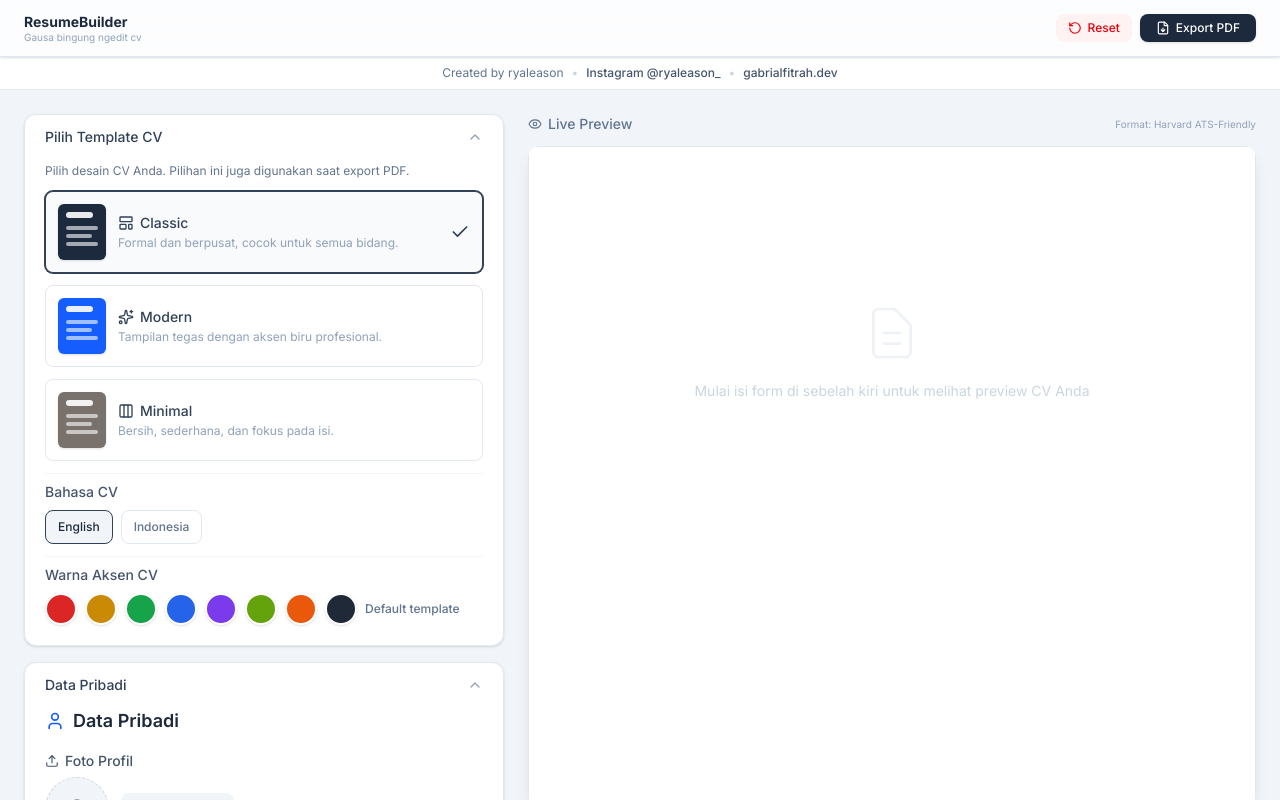
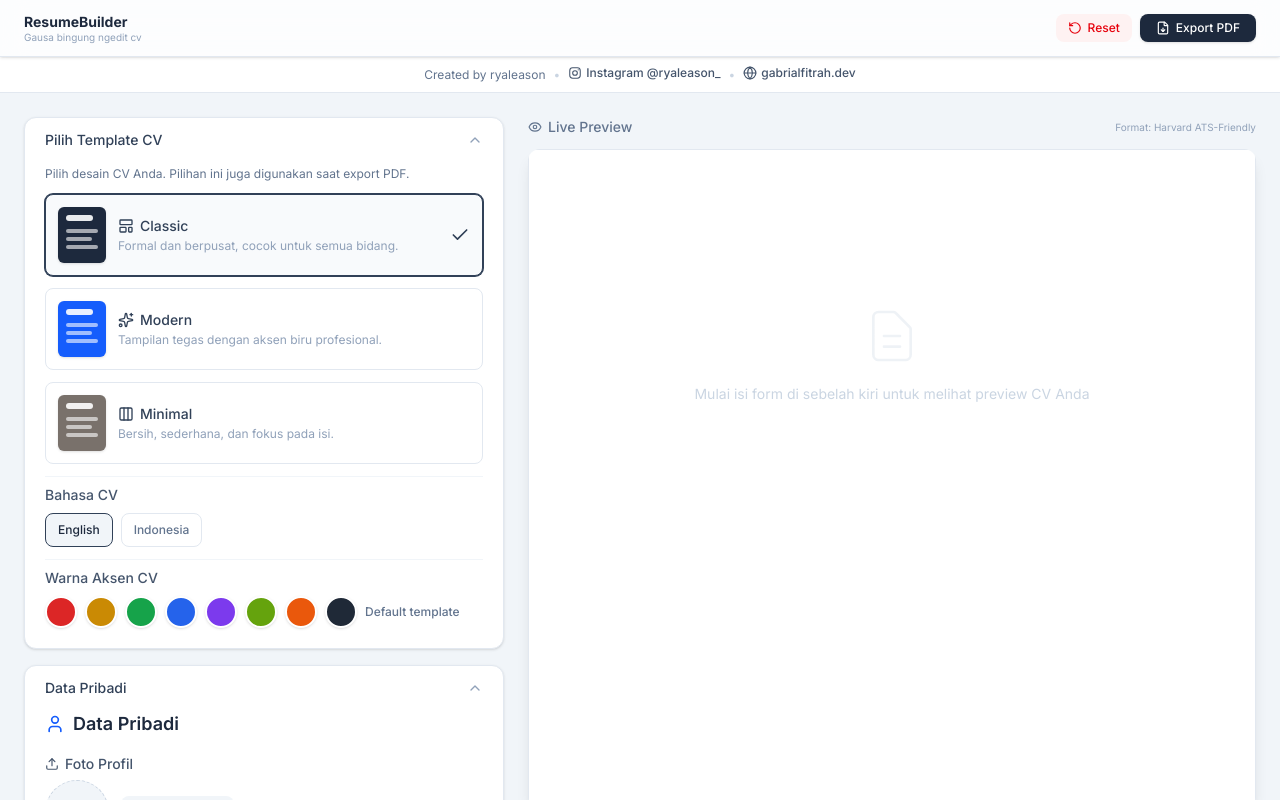
Before and after one commit to ryaleason/generate-cv, a React (Vite) app: page / in a window 1280 px wide. Shown: the top 800 px of the page. Built offline with nearby package versions, Linux system fonts and the light colour scheme; what @react-pdf/renderer would draw is missing.

Commit message:
add Instagram and Globe icons to footer links for improved visual appeal

```diff
--- a/src/App.jsx
+++ b/src/App.jsx
@@ -1,6 +1,6 @@
 import { useState, useCallback } from 'react'
 import { pdf } from '@react-pdf/renderer'
-import { FileDown, RotateCcw, FileText, ChevronDown, ChevronUp, Eye, EyeOff } from 'lucide-react'
+import { FileDown, RotateCcw, FileText, ChevronDown, ChevronUp, Eye, EyeOff, Globe } from 'lucide-react'
 import PersonalInfoForm from './components/form/PersonalInfoForm'
 import ExperienceForm from './components/form/ExperienceForm'
 import EducationForm from './components/form/EducationForm'
@@ -9,6 +9,16 @@ import TemplateForm from './components/form/TemplateForm'
 import ResumePreview from './components/preview/ResumePreview'
 import ResumePDFDocument from './components/pdf/ResumePDFDocument'
 import useResumeStore from './store/useResumeStore'
+
+function InstagramIcon({ className }) {
+  return (
+    <svg viewBox="0 0 24 24" fill="none" stroke="currentColor" strokeWidth="1.8" className={className} aria-hidden="true">
+      <rect x="3" y="3" width="18" height="18" rx="5" />
+      <circle cx="12" cy="12" r="4" />
+      <circle cx="17.5" cy="6.5" r="1" fill="currentColor" stroke="none" />
+    </svg>
+  )
+}
 
 function App() {
   const store = useResumeStore()
@@ -121,7 +131,10 @@ function App() {
             rel="noreferrer"
             className="font-medium text-slate-600 hover:text-slate-900 transition-colors"
           >
-            Instagram @ryaleason_
+            <span className="inline-flex items-center gap-1">
+              <InstagramIcon className="w-3.5 h-3.5" />
+              Instagram @ryaleason_
+            </span>
           </a>
           <span className="text-slate-300">•</span>
           <a
@@ -130,7 +143,10 @@ function App() {
             rel="noreferrer"
             className="font-medium text-slate-600 hover:text-slate-900 transition-colors"
           >
-            gabrialfitrah.dev
+            <span className="inline-flex items-center gap-1">
+              <Globe className="w-3.5 h-3.5" />
+              gabrialfitrah.dev
+            </span>
           </a>
         </p>
       </div>
```
